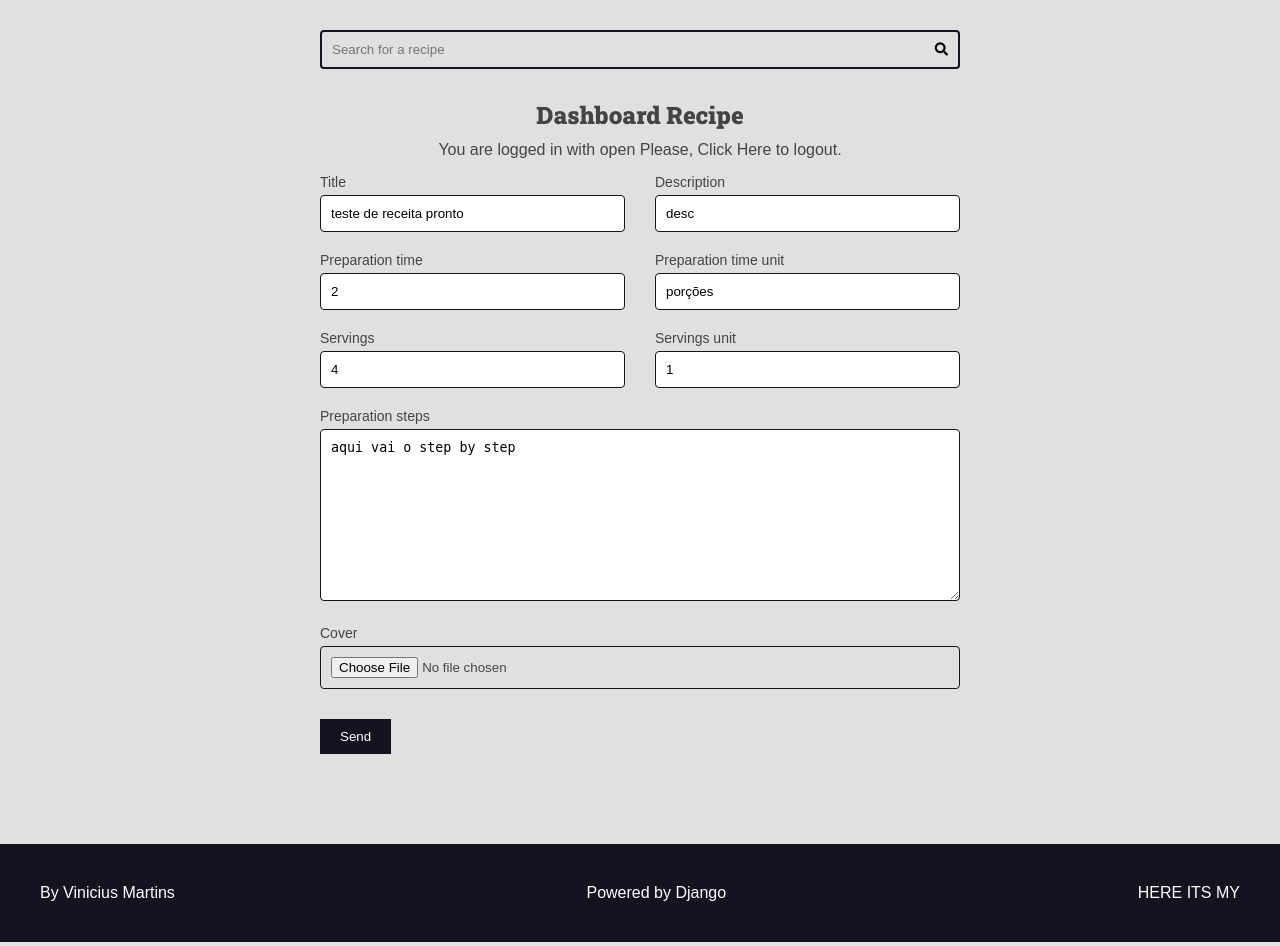
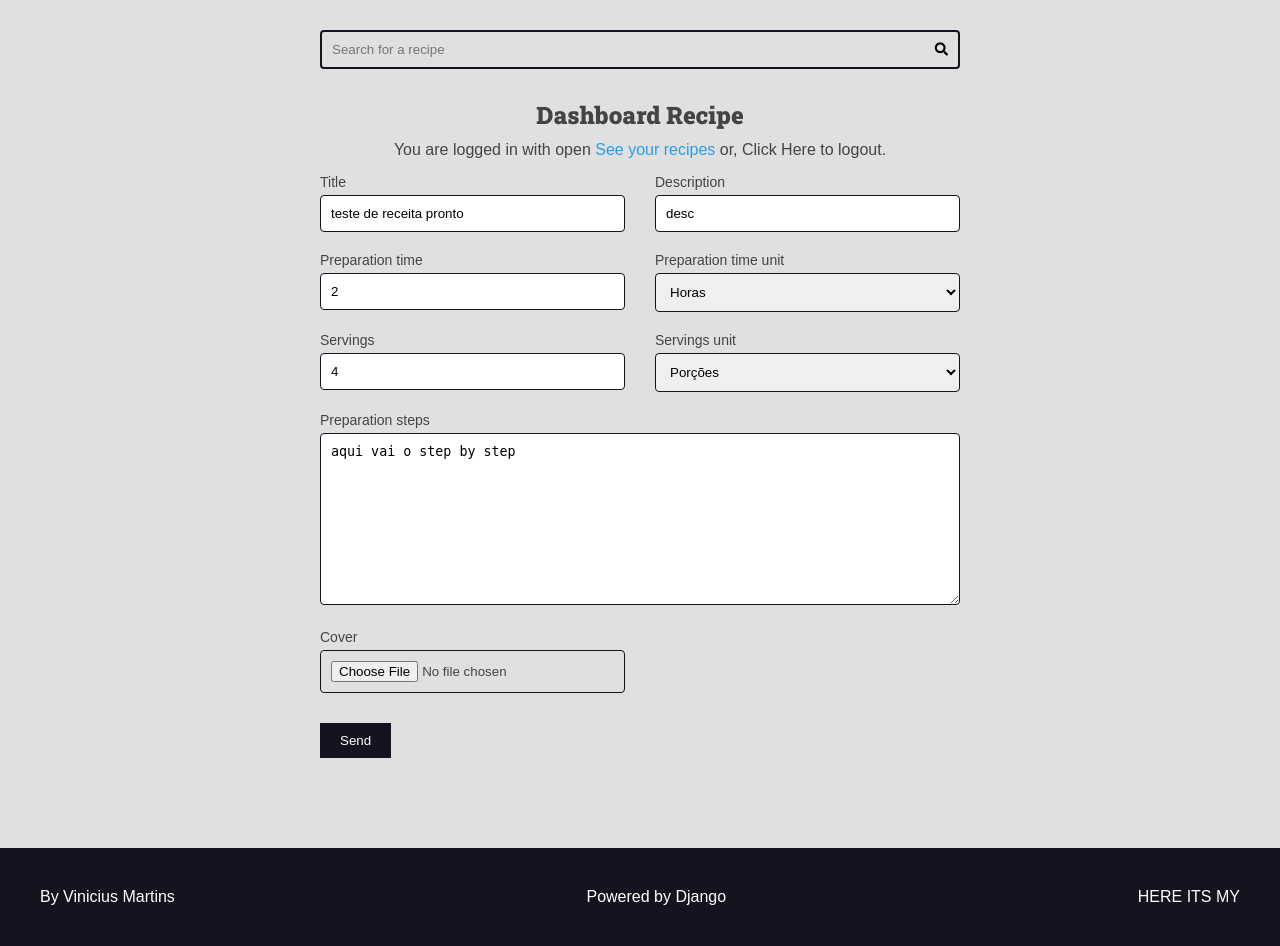
Before and after one commit to viniciusMartinsP/Udemy, a Django app: page /authors/dashboard/recipe/1020/edit/ in a window 1280 px wide. Shown: the part 113-1059 px from the top of the page. Run offline with Django 3.2, Linux system fonts and the light colour scheme; a user stored in the database is signed in; data comes from the database, SQL or seed files in the repository; both versions use the stored data as it was after the commit.

Commit message:
recipes cab be edited

```diff
--- a/authors/forms/recipe_form.py
+++ b/authors/forms/recipe_form.py
@@ -1,5 +1,3 @@
-import imp
-
 from django import forms
 from recipes.models import Recipe
 from utils.django_forms import add_attr
@@ -9,10 +7,29 @@ class AuthorRecipeForm(forms.ModelForm):
     def __init__(self, *args, **kwargs):
         super().__init__(*args, **kwargs)
         add_attr(self.fields.get('preparation_steps'), 'class', 'span-2')
-        add_attr(self.fields.get('cover'), 'class', 'span-2')
 
     class Meta:
         model = Recipe
         fields = 'title', 'description', 'preparation_time',\
             'preparation_time_unit', 'servings', 'servings_unit',\
             'preparation_steps', 'cover',
+        widgets = {
+            'cover': forms.FileInput(
+                attrs={
+                    'class': 'span2'
+                }
+            ),
+            'servings_unit': forms.Select(
+                choices=(
+                    ('Porcoes', 'Porções'),
+                    ('Pedacos', 'Pedaços'),
+                    ('Pessoas', 'Pessoas'),
+                )
+            ),
+            'preparation_time_unit': forms.Select(
+                choices=(
+                    ('horas', 'Horas'),
+                    ('minutos', 'Minutos'),
+                )
+            )
+        }
--- a/authors/templates/authors/partials/login_message.html
+++ b/authors/templates/authors/partials/login_message.html
@@ -2,7 +2,7 @@
 <div class="login-message">
   You are logged in with
   {{request.user.username}}
-  Please,
+  <a href="{% url 'authors:dashboard' %}"> See your recipes </a>or,
   <form class="inline-form" action="{% url 'authors:logout' %}" method='POST'>
     {% csrf_token %}
     <input type="hidden" name="username" value={{request.user.username}}>
--- a/authors/views.py
+++ b/authors/views.py
@@ -113,8 +113,21 @@ def dashboard_recipe_edit(request, id):
 
     form = AuthorRecipeForm(
         data=request.POST or None,
+        files=request.FILES or None,
         instance=recipe
     )
+
+    if form.is_valid():
+        # Agora o form é valido e posso tentar salvar o arquivo
+        recipe = form.save(commit=False)
+
+        recipe.author = request.user
+        recipe.preparation_steps_is_html = False
+        recipe.is_published = False
+
+        recipe.save()
+        messages.success(request, 'Sua receita foi salva com sucesso!')
+        return redirect(reverse('authors:dashboard_recipe_edit', args=(id,)))
 
     return render(
         request,
--- a/base_static/global/css/styles.css
+++ b/base_static/global/css/styles.css
@@ -68,6 +68,14 @@ h6 {
   font-family: var(--font-headings);
 }
 
+img{
+  max-width: 100%;
+}
+
+a{
+  color: var(--color-primary);
+  text-decoration: none;
+}
 .container {
   max-width: 144rem;
   margin: 0 auto;
--- a/base_templates/global/partials/form.html
+++ b/base_templates/global/partials/form.html
@@ -1,5 +1,8 @@
 <div class="main-content container">
-    <form class="main-form" action="{{form_action}}" method="POST">
+    <!--
+    O enctype="multipart/form informa ao form que também irei trafegar arquivos no formulário
+    -->
+    <form class="main-form" action="{{form_action}}" method="POST" enctype="multipart/form-data">
       {% csrf_token %}
 
       <div class="form-content form-content-grid">
@@ -14,6 +17,12 @@
 
             {{ field.errors }}
           </div>
+
+          {% if field.name == 'cover' and field.value.url %}
+            <div class="span2">
+              <img src="{{field.value.url}}" alt="{{recipe.title}}" srcset="">
+            </div>
+          {% endif %}
         {% endfor %}
       </div>
 
```
Also changed, not shown: db.sqlite3.
